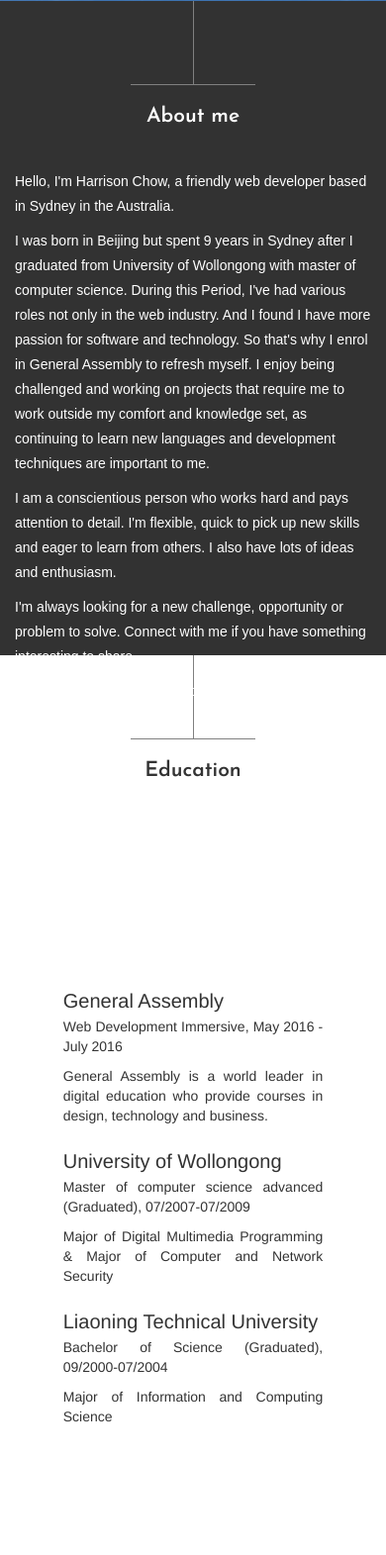
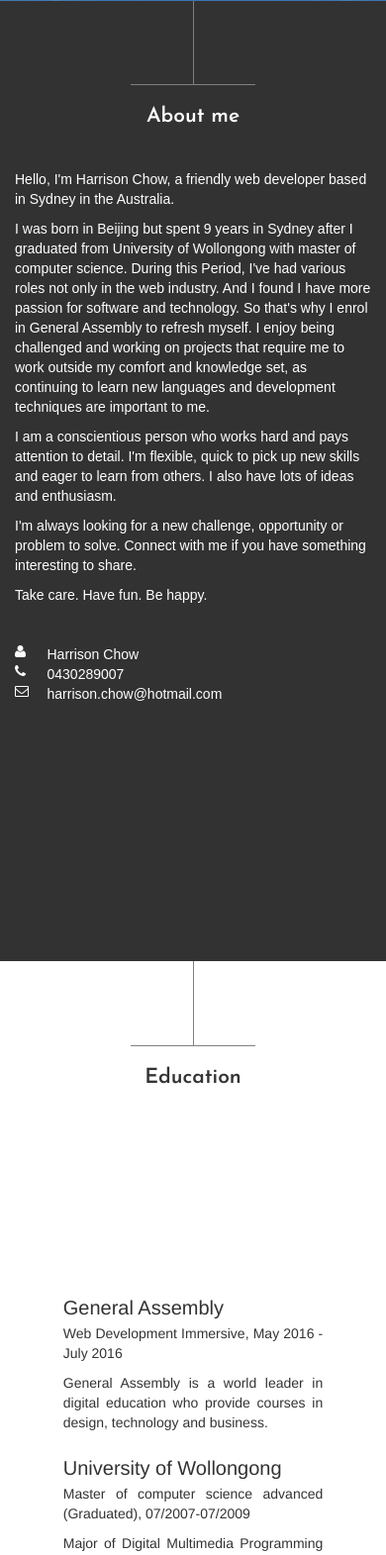
Before and after one commit to Airwoman/Personal-website, a PHP site: page /index.html in a window 390 px wide. Shown: the part 798-2369 px from the top of the page at 99% size. Run offline with PHP 8.4, Linux system fonts and the light colour scheme.

Commit message:
done gix bug

```diff
--- a/css/style.css
+++ b/css/style.css
@@ -423,6 +423,13 @@
    #contact-name{
      border-left: 0px solid #fff;
    }
+   .aboutme {
+
+     height: 90vh;
+     line-height: 20px;
+
+
+   }
 
 
 
--- a/index.html
+++ b/index.html
@@ -113,10 +113,7 @@
             <p>
               Take care. Have fun. Be happy.
             </p>
-              <p>
-                &nbsp;
-              </p>
-            <h4 class="media-heading">Contact me</h4>
+
             <p>
               &nbsp;
             </p>
```
